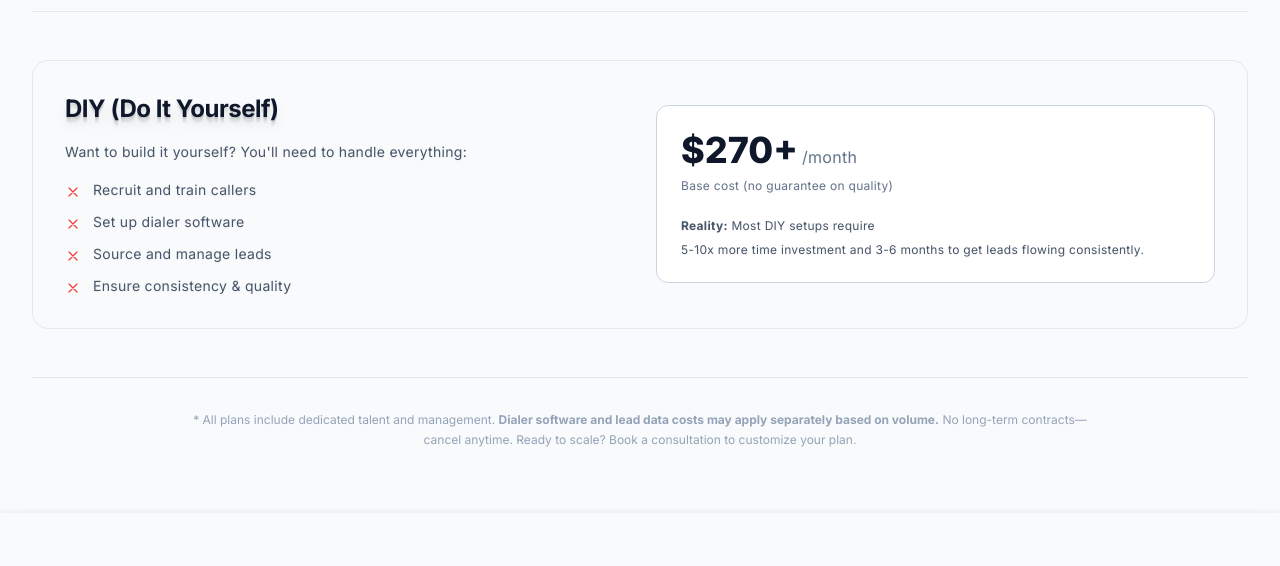
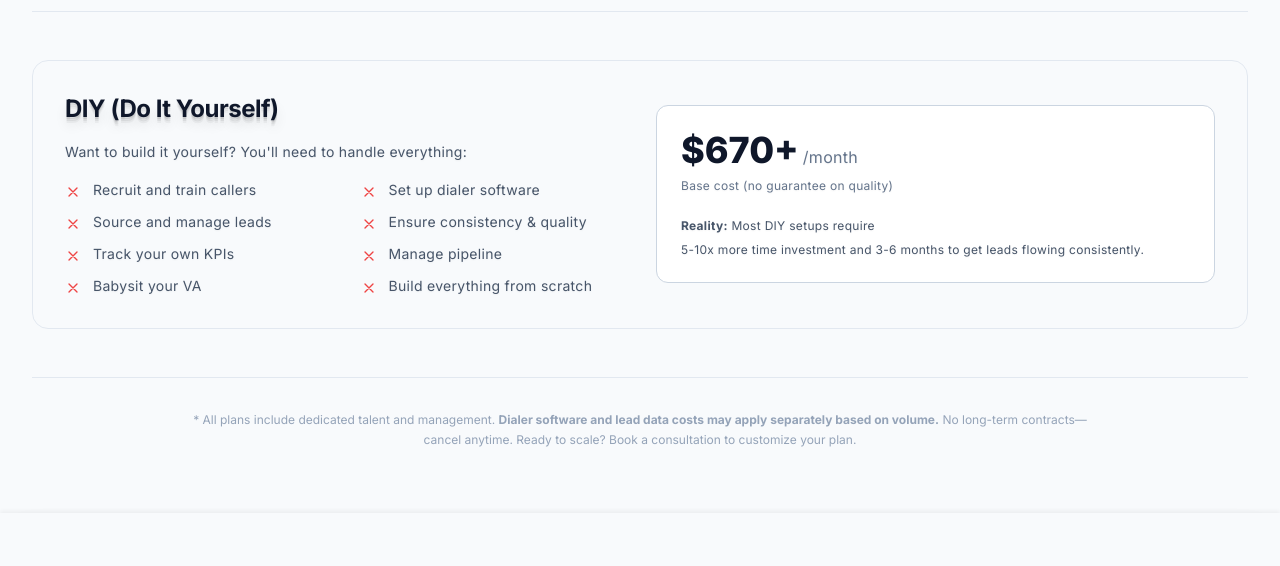
Before and after one commit to datawithmursalin-cloud/VoloLeads, a website: page frontend/index.html in a window 1280 px wide. Shown: the part 2080-2646 px from the top of the page. Drawn offline with Linux system fonts and the light colour scheme.

Commit message:
update diy comparison details

```diff
--- a/frontend/index.html
+++ b/frontend/index.html
@@ -744,7 +744,7 @@
                             <p class="text-slate-600 dark:text-slate-400 mb-4 text-sm leading-relaxed">
                                 Want to build it yourself? You'll need to handle everything:
                             </p>
-                            <ul class="space-y-3">
+                            <ul class="grid grid-cols-1 sm:grid-cols-2 gap-x-8 gap-y-3">
                                 <li class="flex items-start">
                                     <i class="fa-solid fa-xmark text-red-500 mt-1 mr-3 flex-shrink-0"></i>
                                     <span class="text-slate-600 dark:text-slate-400 text-sm">Recruit and train callers</span>
@@ -761,11 +761,27 @@
                                     <i class="fa-solid fa-xmark text-red-500 mt-1 mr-3 flex-shrink-0"></i>
                                     <span class="text-slate-600 dark:text-slate-400 text-sm">Ensure consistency & quality</span>
                                 </li>
+                                <li class="flex items-start">
+                                    <i class="fa-solid fa-xmark text-red-500 mt-1 mr-3 flex-shrink-0"></i>
+                                    <span class="text-slate-600 dark:text-slate-400 text-sm">Track your own KPIs</span>
+                                </li>
+                                <li class="flex items-start">
+                                    <i class="fa-solid fa-xmark text-red-500 mt-1 mr-3 flex-shrink-0"></i>
+                                    <span class="text-slate-600 dark:text-slate-400 text-sm">Manage pipeline</span>
+                                </li>
+                                <li class="flex items-start">
+                                    <i class="fa-solid fa-xmark text-red-500 mt-1 mr-3 flex-shrink-0"></i>
+                                    <span class="text-slate-600 dark:text-slate-400 text-sm">Babysit your VA</span>
+                                </li>
+                                <li class="flex items-start">
+                                    <i class="fa-solid fa-xmark text-red-500 mt-1 mr-3 flex-shrink-0"></i>
+                                    <span class="text-slate-600 dark:text-slate-400 text-sm">Build everything from scratch</span>
+                                </li>
                             </ul>
                         </div>
                         <div class="bg-white dark:bg-slate-900 rounded-xl p-6 border border-slate-300 dark:border-slate-700">
                             <div class="flex items-baseline mb-2">
-                                <span class="text-4xl font-extrabold text-brand-navy dark:text-white">$270+</span>
+                                <span class="text-4xl font-extrabold text-brand-navy dark:text-white">$670+</span>
                                 <span class="text-slate-500 dark:text-slate-400 ml-1">/month</span>
                             </div>
                             <p class="text-xs text-slate-500 dark:text-slate-400 mb-6">Base cost (no guarantee on quality)</p>
```
Also changed, not shown: frontend/tailwind.css.
